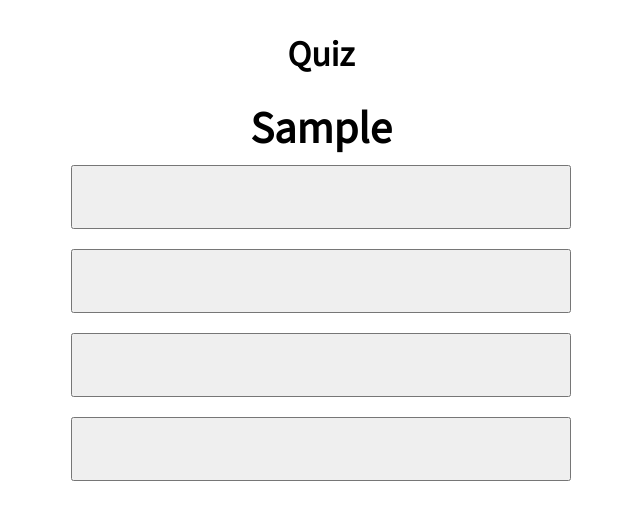
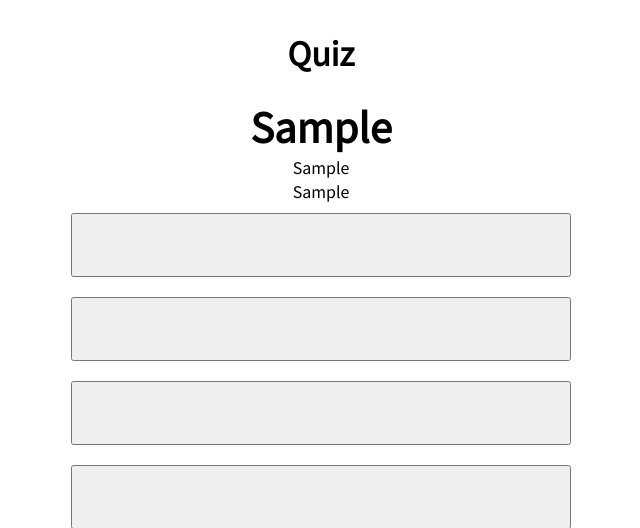
Before and after one commit to violetspecs/kanji-study, a Django app: page /quiz/answer in a window 1280 px wide. Shown: the top 528 px of the page, without its empty margins (319-959 px from the left). Run offline with Django 3.2, Linux system fonts and the light colour scheme; a user stored in the database is signed in; tables that the repository leaves empty hold one stand-in row (values such as "Sample post").

Commit message:
Add hints to quiz

```diff
--- a/quiz/static/quiz/scripts.js
+++ b/quiz/static/quiz/scripts.js
@@ -76,6 +76,21 @@ function getQuestion(selectedAnswer) {
 
 function updateDisplay (choices) {
     document.getElementById('kanji').innerText = kanjiListForQuiz[currentIndex].kanji;
+    if (quizType == 'kunyomi' || quizType == 'onyomi') {
+        document.getElementById('hint-one').innerText = kanjiListForQuiz[currentIndex].english;
+        document.getElementById('hint-two').innerText = "";
+    } else {
+        if (kanjiListForQuiz[currentIndex].kunyomi != "くんよみ") {
+            document.getElementById('hint-one').innerText = kanjiListForQuiz[currentIndex].kunyomi;
+        } else {
+            document.getElementById('hint-one').innerText = ""
+        }
+        if (kanjiListForQuiz[currentIndex].onyomi != "オンヨミ") {
+            document.getElementById('hint-two').innerText = kanjiListForQuiz[currentIndex].onyomi;
+        } else {
+            document.getElementById('hint-two').innerText = ""
+        }
+    }
     for (var i = 0; i < 4; i++) {
         let choice = choices[i].english
         if (quizType == 'kunyomi') {
--- a/quiz/static/quiz/style.css
+++ b/quiz/static/quiz/style.css
@@ -95,6 +95,10 @@ button {
     text-decoration: none;
 }
 
+.hint {
+    font-size: 2rem;
+}
+
 @media (min-width: 1024px) {
     h1 {
         font-size: 2rem;
@@ -143,4 +147,8 @@ button {
     .kanji-list-row > div {
         font-size: 1rem;
     }
+
+    .hint {
+        font-size: 1rem;
+    }
 }
--- a/quiz/templates/quiz/answer.html
+++ b/quiz/templates/quiz/answer.html
@@ -12,6 +12,8 @@
         <div class="container">
             <h1>Quiz</h1>
             <h2 id="kanji" class="kanji-display"></h2>
+            <div id="hint-one" class="hint"></div>
+            <div id="hint-two" class="hint"></div>
             <div class="option-buttons">
                 <button id="option1" class="option-button" onclick="getQuestion(this.value)"></button>
                 <button id="option2" class="option-button" onclick="getQuestion(this.value)"></button>
```
